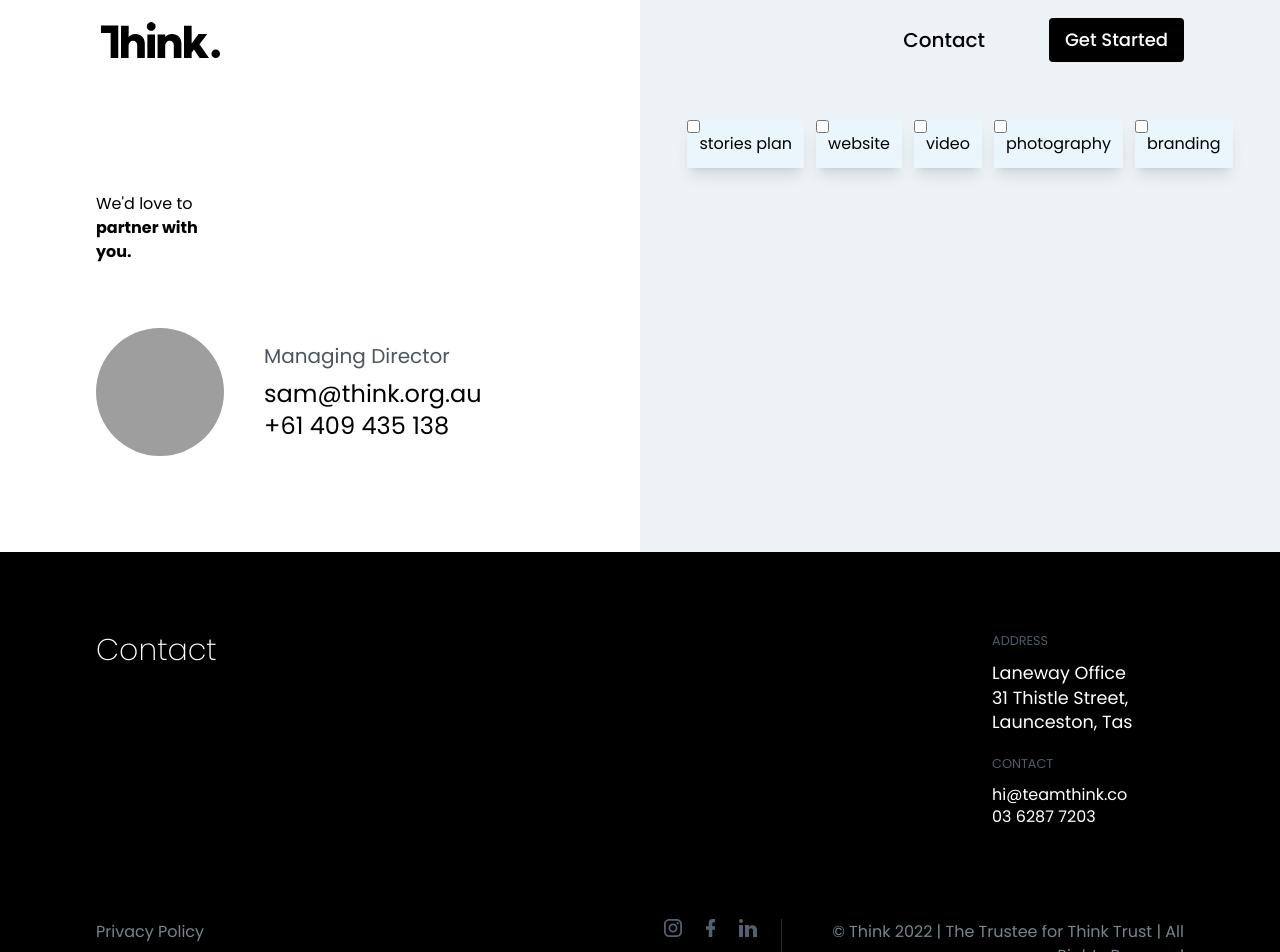
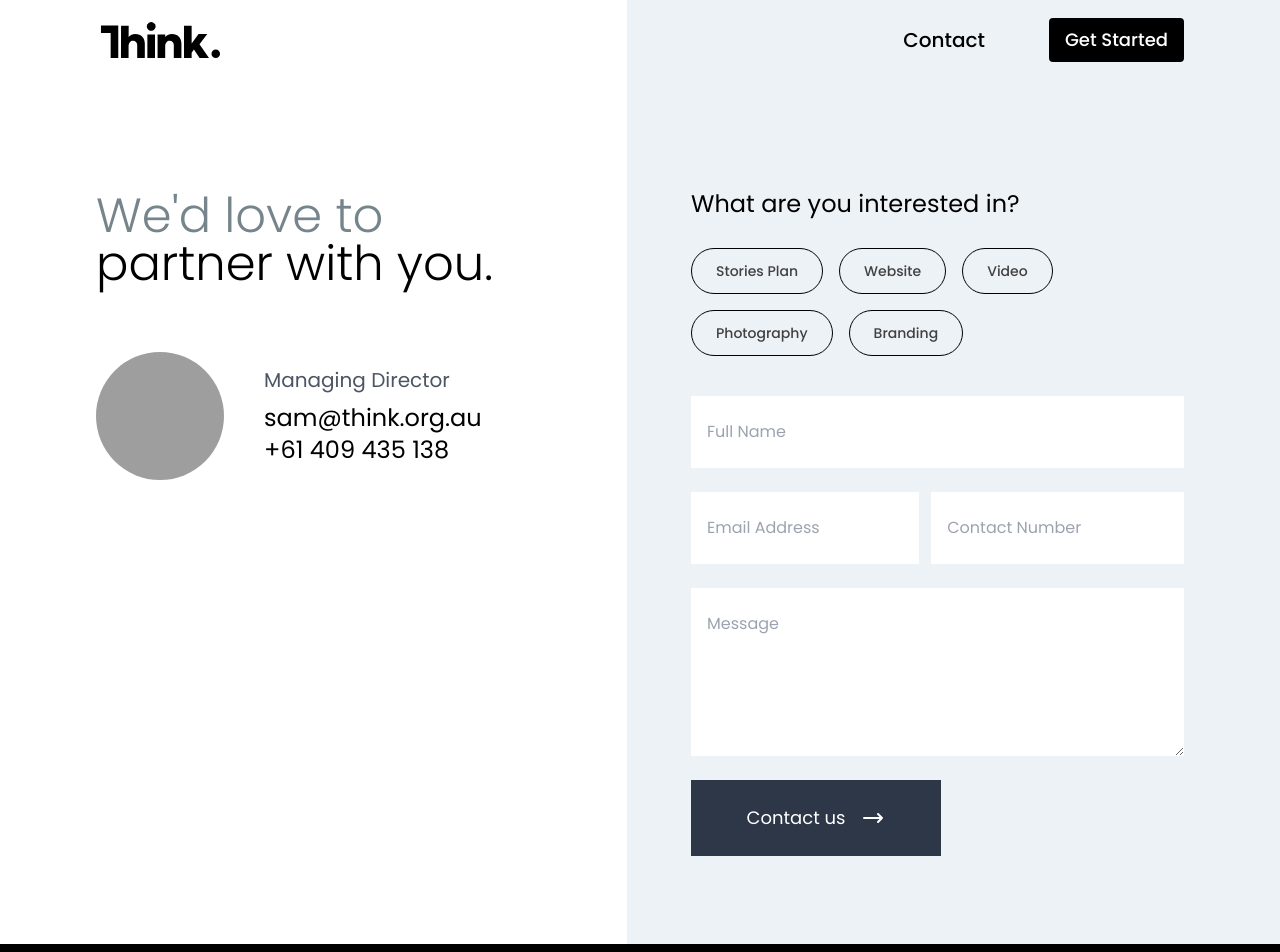
Before and after one commit to ronyfr3/Markosis-nextjs, a Next.js app: page /contact in a window 1280 px wide. Shown: the top 952 px of the page. Built offline with nearby package versions, Linux system fonts and the light colour scheme; grey boxes are pictures that could not be loaded.

Commit message:
contact page design

```diff
--- a/components/contact/FirstPhase.js
+++ b/components/contact/FirstPhase.js
@@ -2,13 +2,12 @@ import Link from "next/link";
 
 const FirstPhase = () => {
   return (
-    <div className="w-full md:w-1/2 px-6 sm:px-12 lg:px-16 xl:px-24 xxl:px-40 pt-48 pb-24">
-      <div className="max-w-xl  ">
-        <div className="appear_top-1">
-          <h1>
-            We'd love to <strong>partner with you.</strong>
-          </h1>
-        </div>
+    <div className="w-full  px-6 sm:px-12 lg:px-16 xl:px-24 xxl:px-40 pt-48 pb-24">
+      <div className="max-w-xl">
+        <h1 className="w-full text-4xl md:text-4xl lg:text-5xl leading-[1.125] mb-[2rem] text-[#76858b] font-[300]">
+          We'd love to{" "}
+          <strong className="text-black font-[300]">partner with you.</strong>
+        </h1>
 
         <div className="flex items-center mt-16 rounded-lg object-contain">
           <img
--- a/components/contact/SecondPhase.js
+++ b/components/contact/SecondPhase.js
@@ -1,6 +1,25 @@
 import React from "react";
 
 const SecondPhase = () => {
+  const [info, setInfo] = React.useState({
+    fullname: "",
+    email: "",
+    contact: "",
+    message: "",
+  });
+  const handleChange = (e) => {
+    let { name, value } = e.target;
+    setInfo({
+      ...info,
+      [name]: value,
+    });
+  };
+
+  const [select, setSelected] = React.useState({
+    click: false,
+    options: [],
+  });
+
   const values = [
     "stories plan",
     "website",
@@ -8,20 +27,104 @@ const SecondPhase = () => {
     "photography",
     "branding",
   ];
+
+  const saveClicked = (item) => {
+    let selectedItem = values.find((v) => v === item);
+    let checkExists = select.options.find((v) => v === selectedItem);
+    let index = select.options.indexOf(selectedItem);
+
+    if (checkExists) {
+      index > -1 && select.options.splice(index, 1);
+      setSelected({
+        click: false,
+        options: [...select.options],
+      });
+    } else {
+      setSelected({
+        click: true,
+        options: [...select.options, selectedItem],
+      });
+    }
+  };
   return (
-    <div className="relative mt-[120px] mb-10">
-      <ul className="relative flex items-center justify-center gap-3 flex-wrap">
-        {values.map((x) => (
-          <li>
-            <label className="relative pointer">
-              <input type="checkbox" name="" />
-              <div class="w-full h-full bg-[#ebf5fc] flex justify-center items-center shadow-lg p-3 pointer">
-                {x}
-              </div>
-            </label>
+    <div className=" lg:mt-[140px] md:mt-[140px] mb-10 px-6 lg:pl-16 md:pr-24 py-12">
+      <h1 className="text-2xl">What are you interested in?</h1>
+      <ul className="flex items-center justify-start gap-4 flex-wrap mt-7">
+        {values.map((item) => (
+          <li key={item}>
+            <div
+              className={`${
+                select.options.some((v) => v === item) && "bg-black text-[#fff]"
+              } border font-[500] rounded-full border-black py-3 px-6 cursor-pointer capitalize text-sm text-[#414141]`}
+              onClick={() => saveClicked(item)}
+            >
+              {item}
+            </div>
           </li>
         ))}
       </ul>
+
+      <form
+        onSubmit={""}
+        className="w-full flex flex-col mt-10 overflow-hidden"
+      >
+        <input
+          className="py-6 pl-4"
+          placeholder="Full Name"
+          type="text"
+          name="fullName"
+          value={info.fullName}
+          onChange={handleChange}
+        />{" "}
+        <br />
+        <div className="flex items-center justify-between mb-6">
+          <input
+            className="py-6 pl-4 w-[90%] mr-3"
+            placeholder="Email Address"
+            type="email"
+            name="email"
+            value={info.email}
+            onChange={handleChange}
+          />{" "}
+          <br />
+          <input
+            className="py-6 pl-4 w-full"
+            placeholder="Contact Number"
+            type="text"
+            name="contact"
+            value={info.contact}
+            onChange={handleChange}
+          />{" "}
+          <br />
+        </div>
+        <textarea
+          className="py-6 pl-4 mb-6"
+          placeholder="Message"
+          rows="5"
+          cols="33"
+          type="text"
+          name="message"
+          value={info.message}
+          onChange={handleChange}
+        />
+        <button className="bg-[#2d3748] px-12 py-6 text-white text-lg flex items-center justify-center w-[250px]">
+          Contact us{" "}
+          <svg
+            className="w-6 h-6 ml-4"
+            fill="none"
+            stroke="currentColor"
+            viewBox="0 0 24 24"
+            xmlns="http://www.w3.org/2000/svg"
+          >
+            <path
+              strokeLinecap="round"
+              strokeLinejoin="round"
+              strokeWidth={2}
+              d="M17 8l4 4m0 0l-4 4m4-4H3"
+            />
+          </svg>
+        </button>
+      </form>
     </div>
   );
 };
--- a/styles/globals.css
+++ b/styles/globals.css
@@ -116,11 +116,3 @@ a {
 @tailwind base;
 @tailwind components;
 @tailwind utilities;
-
-ul li label input[type="checkbox"] {
-  position: absolute;
-  opacity: 1;
-}
-ul li label :checked ~ .icon-box {
-  background-color: black;
-}
```
